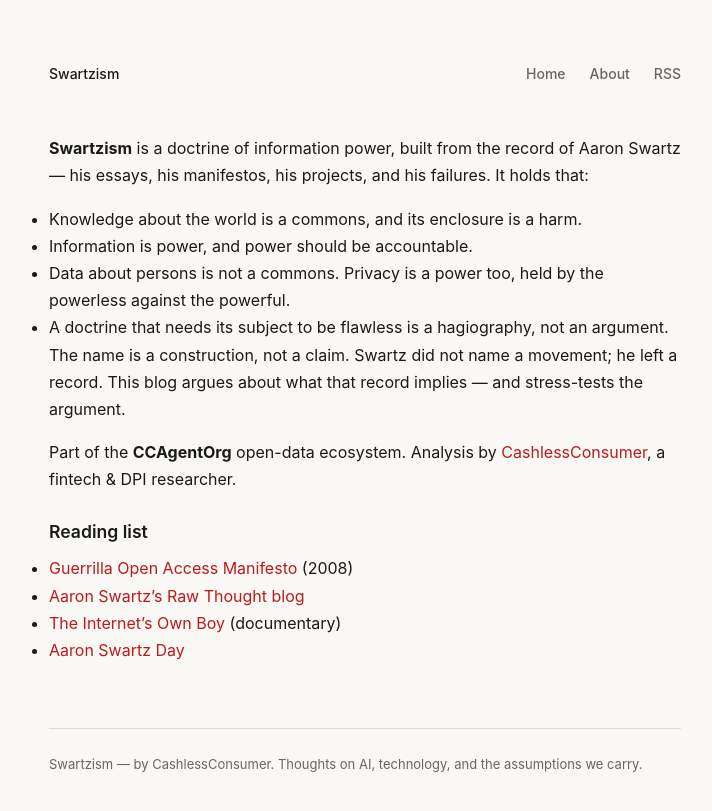
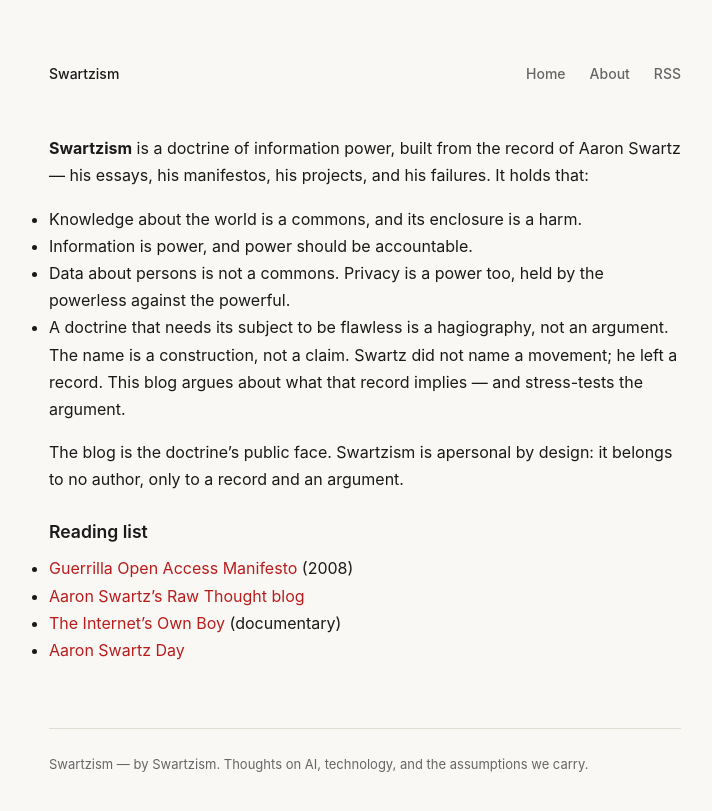
Before and after one commit to LogicIncZo/swartzism, a Jekyll site: the page built from about.md, in a window 1280 px wide. Shown: the top 811 px of the page, without its empty margins (275-987 px from the left). Built offline with Jekyll 4.4.1, drawn with Linux system fonts in a browser that asks for light colours.

Commit message:
Apersonal pass: the blog speaks as Swartzism, not an author; URLs to logicinczo

```diff
--- a/_config.yml
+++ b/_config.yml
@@ -1,10 +1,10 @@
 # Site settings
 title: Swartzism
 description: >
-  A doctrine of information power, built from the record of Aaron Swartz. Axioms, ethics of scale, and the PII boundary — applied to fintech, DPI, and public accountability. An AI blog by CashlessConsumer.
+  A doctrine of information power, built from the record of Aaron Swartz. Axioms, ethics of scale, and the PII boundary — applied to public records, paywalls, procurement, and accountability. Apersonal by design: the doctrine belongs to no author, only to a record and an argument.
 baseurl: "/swartzism"
-url: "https://ccagentorg.github.io"
-author: "CashlessConsumer"
+url: "https://logicinczo.github.io"
+author: "Swartzism"
 
 # Build settings
 markdown: kramdown
--- a/about.md
+++ b/about.md
@@ -13,7 +13,7 @@
 
 The name is a construction, not a claim. Swartz did not name a movement; he left a record. This blog argues about what that record implies — and stress-tests the argument.
 
-Part of the **CCAgentOrg** open-data ecosystem. Analysis by [CashlessConsumer](https://cashlessconsumer.in), a fintech & DPI researcher.
+The blog is the doctrine's public face. Swartzism is apersonal by design: it belongs to no author, only to a record and an argument.
 
 ### Reading list
 
--- a/index.html
+++ b/index.html
@@ -6,7 +6,6 @@
 <div class="home-intro">
   <h1>Swartzism</h1>
   <p>A doctrine of information power, built from the record of Aaron Swartz — the essays, the manifestos, the projects, and the failures. Knowledge about the world is a commons. Data about persons is not. The boundary is the whole argument.</p>
-  <p style="margin-top:12px;">Analysis by <strong>CashlessConsumer</strong>, a fintech &amp; DPI researcher.</p>
 </div>
 
 <h2 style="margin-bottom:16px;">Posts</h2>
```
Also changed, not shown: AGENTS.md (+2 -2 lines).
